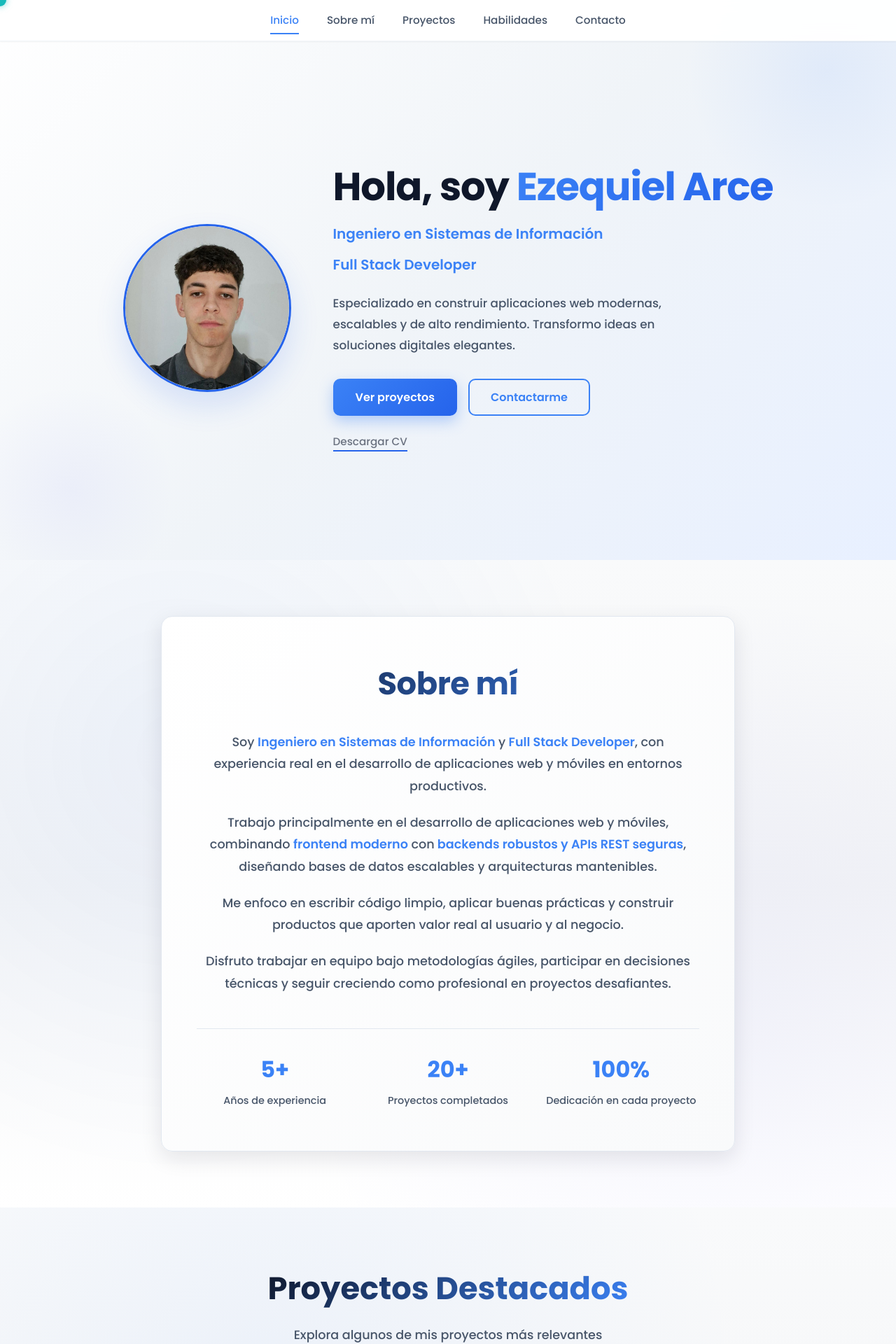
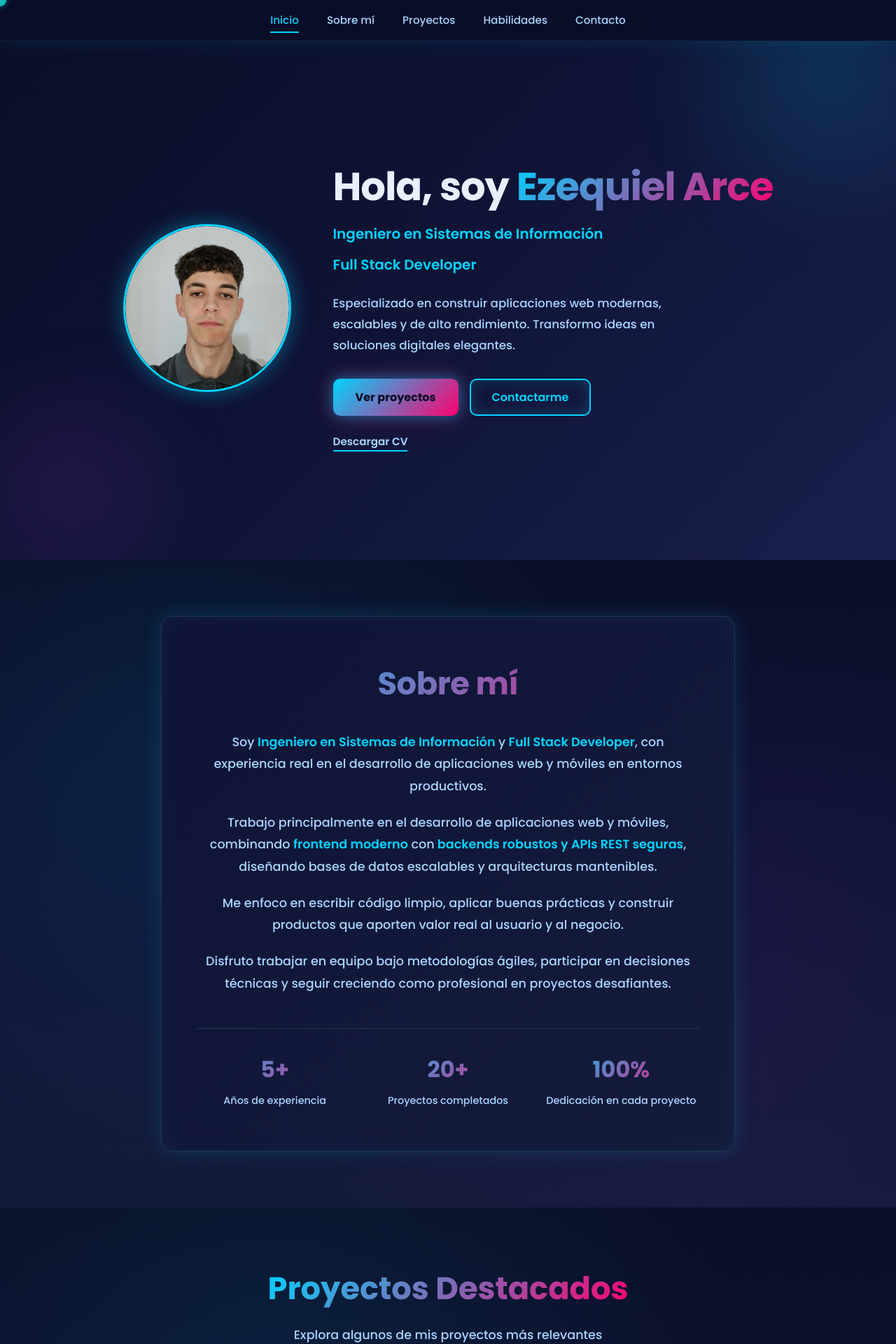
Before and after one commit to ezearce/portfolio-arce, a Next.js app: page / in a window 1280 px wide. Shown: the top 1920 px of the page at 70% size. Built offline with nearby package versions, Linux system fonts and the light colour scheme.

Commit message:
Dark mode futurista: paleta neon cyan/pink, sin imágenes de fondo, efectos glowing

```diff
--- a/src/styles/About.module.css
+++ b/src/styles/About.module.css
@@ -4,7 +4,7 @@
   align-items: center;
   justify-content: center;
   padding: 80px 20px;
-  background: linear-gradient(180deg, #f9fafb 0%, #f3f4f6 50%, #ffffff 100%);
+  background: linear-gradient(180deg, #0a0e27 0%, #0f1437 50%, #141b3a 100%);
   position: relative;
   overflow: hidden;
 }
@@ -17,8 +17,8 @@
   right: 0;
   bottom: 0;
   background:
-    radial-gradient(circle at 20% 30%, rgba(59, 130, 246, 0.06) 0%, transparent 50%),
-    radial-gradient(circle at 80% 70%, rgba(99, 102, 241, 0.05) 0%, transparent 50%);
+    radial-gradient(circle at 20% 30%, rgba(0, 212, 255, 0.08) 0%, transparent 50%),
+    radial-gradient(circle at 80% 70%, rgba(181, 55, 242, 0.06) 0%, transparent 50%);
   pointer-events: none;
 }
 
@@ -27,10 +27,10 @@
   max-width: 820px;
   padding: 60px 50px;
   text-align: center;
-  background: linear-gradient(135deg, #ffffff 0%, #f9fafb 100%);
+  background: linear-gradient(135deg, #0f1437 0%, #141b3a 100%);
   border-radius: 16px;
-  border: 1px solid #e2e8f0;
-  box-shadow: 0 10px 30px rgba(15, 23, 42, 0.1);
+  border: 1px solid #1e3a52;
+  box-shadow: 0 0 30px rgba(0, 212, 255, 0.15), inset 0 0 30px rgba(0, 212, 255, 0.05);
   position: relative;
   z-index: 10;
 
@@ -47,9 +47,9 @@
 .title {
   font-size: 2.8rem;
   font-weight: 700;
-  color: #0f172a;
+  color: #e8f0ff;
   margin-bottom: 32px;
-  background: linear-gradient(135deg, #0f172a 0%, #3b82f6 100%);
+  background: linear-gradient(135deg, #00d4ff 0%, #ff006e 100%);
   -webkit-background-clip: text;
   -webkit-text-fill-color: transparent;
   background-clip: text;
@@ -59,13 +59,13 @@
 .text {
   font-size: 1.1rem;
   line-height: 1.8;
-  color: #475569;
+  color: #a8d5ff;
   margin-bottom: 20px;
   font-weight: 500;
 }
 
 .text strong {
-  color: #3b82f6;
+  color: #00d4ff;
   font-weight: 600;
 }
 
@@ -75,7 +75,7 @@
   gap: 24px;
   margin-top: 48px;
   padding-top: 32px;
-  border-top: 1px solid var(--border-color);
+  border-top: 1px solid #1e3a52;
 }
 
 .stat {
@@ -85,13 +85,16 @@
 .statValue {
   font-size: 2rem;
   font-weight: 700;
-  color: #3b82f6;
+  background: linear-gradient(135deg, #00d4ff 0%, #ff006e 100%);
+  -webkit-background-clip: text;
+  -webkit-text-fill-color: transparent;
+  background-clip: text;
   margin-bottom: 8px;
 }
 
 .statLabel {
   font-size: 0.9rem;
-  color: #475569;
+  color: #a8d5ff;
   font-weight: 500;
 }
 
--- a/src/styles/Hero.module.css
+++ b/src/styles/Hero.module.css
@@ -5,32 +5,34 @@
   align-items: center;
   justify-content: center;
   text-align: center;
-  background: linear-gradient(135deg, #ffffff 0%, #f0f4f8 50%, #e8f0ff 100%);
+  background: linear-gradient(135deg, #0a0e27 0%, #0f1437 50%, #1a1f4d 100%);
   overflow: hidden;
 }
 
 .hero::before {
   content: '';
   position: absolute;
-  width: 400px;
-  height: 400px;
-  background: radial-gradient(circle, rgba(59, 130, 246, 0.08) 0%, transparent 70%);
+  width: 500px;
+  height: 500px;
+  background: radial-gradient(circle, rgba(0, 212, 255, 0.15) 0%, transparent 70%);
   border-radius: 50%;
-  top: -100px;
-  right: -100px;
+  top: -150px;
+  right: -150px;
   pointer-events: none;
+  filter: blur(40px);
 }
 
 .hero::after {
   content: '';
   position: absolute;
-  width: 300px;
-  height: 300px;
-  background: radial-gradient(circle, rgba(99, 102, 241, 0.06) 0%, transparent 70%);
+  width: 400px;
+  height: 400px;
+  background: radial-gradient(circle, rgba(181, 55, 242, 0.12) 0%, transparent 70%);
   border-radius: 50%;
-  bottom: -50px;
-  left: -50px;
+  bottom: -100px;
+  left: -100px;
   pointer-events: none;
+  filter: blur(40px);
 }
 
 /* CONTENEDOR GENERAL */
@@ -68,14 +70,14 @@
 .title {
   font-size: 3.5rem;
   font-weight: 700;
-  color: #0f172a;
+  color: #e8f0ff;
   line-height: 1.1;
   margin-bottom: 12px;
   letter-spacing: -0.02em;
 }
 
 .title span {
-  background: linear-gradient(135deg, #3b82f6 0%, #2563eb 100%);
+  background: linear-gradient(135deg, #00d4ff 0%, #ff006e 100%);
   -webkit-background-clip: text;
   -webkit-text-fill-color: transparent;
   background-clip: text;
@@ -87,18 +89,18 @@
   gap: 12px;
   margin: 20px 0 24px;
   font-size: 1.25rem;
-  color: #475569;
+  color: #a8d5ff;
   font-weight: 500;
 }
 
 .line {
-  color: #3b82f6;
+  color: #00d4ff;
   font-weight: 600;
 }
 
 .description {
   font-size: 1.05rem;
-  color: #475569;
+  color: #a8d5ff;
   line-height: 1.8;
   margin-bottom: 32px;
   max-width: 500px;
@@ -110,8 +112,8 @@
   height: 240px;
   border-radius: 50%;
   overflow: hidden;
-  border: 3px solid #2563eb;
-  box-shadow: 0 20px 40px rgba(37, 99, 235, 0.15);
+  border: 3px solid #00d4ff;
+  box-shadow: 0 0 30px rgba(0, 212, 255, 0.4), inset 0 0 30px rgba(0, 212, 255, 0.1);
   margin-right: 0;
   flex-shrink: 0;
 }
@@ -136,43 +138,44 @@
 }
 
 .primary {
-  background: linear-gradient(135deg, #3b82f6 0%, #2563eb 100%);
-  color: #ffffff;
+  background: linear-gradient(135deg, #00d4ff 0%, #ff006e 100%);
+  color: #0a0e27;
   padding: 14px 32px;
   border-radius: 10px;
-  font-weight: 600;
+  font-weight: 700;
   text-decoration: none;
   border: none;
   cursor: pointer;
-  transition: all 0.3s ease;
+  transition: all 0.4s ease;
   font-size: 1rem;
-  box-shadow: 0 8px 20px rgba(59, 130, 246, 0.35);
+  box-shadow: 0 0 20px rgba(0, 212, 255, 0.5), 0 0 40px rgba(255, 0, 110, 0.3);
 }
 
 .primary:hover {
-  background: linear-gradient(135deg, #2563eb 0%, #1e40af 100%);
-  box-shadow: 0 12px 30px rgba(59, 130, 246, 0.45);
+  box-shadow: 0 0 30px rgba(0, 212, 255, 0.8), 0 0 60px rgba(255, 0, 110, 0.5);
   transform: translateY(-3px);
 }
 
 .secondary {
-  border: 2px solid #3b82f6;
-  color: #3b82f6;
+  border: 2px solid #00d4ff;
+  color: #00d4ff;
   padding: 12px 30px;
   border-radius: 10px;
   font-weight: 600;
   text-decoration: none;
   background: transparent;
   cursor: pointer;
-  transition: all 0.3s ease;
+  transition: all 0.4s ease;
   font-size: 1rem;
+  box-shadow: inset 0 0 20px rgba(0, 212, 255, 0.2);
 }
 
 .secondary:hover {
-  background: #eff6ff;
-  border-color: #2563eb;
-  color: #2563eb;
+  background: rgba(0, 212, 255, 0.15);
+  border-color: #ff006e;
+  color: #ff006e;
   transform: translateY(-2px);
+  box-shadow: inset 0 0 20px rgba(255, 0, 110, 0.2);
 }
 
 /* CV */
@@ -181,18 +184,18 @@
 }
 
 .cvButton {
-  color: #6b7280;
+  color: #a8d5ff;
   text-decoration: none;
   font-size: 0.95rem;
-  font-weight: 500;
-  border-bottom: 2px solid #2563eb;
+  font-weight: 600;
+  border-bottom: 2px solid #00d4ff;
   padding-bottom: 2px;
   cursor: pointer;
   transition: all 0.3s ease;
 }
 
 .cvButton:hover {
-  color: #2563eb;
+  color: #00d4ff;
 }
 
 /* responsive */
--- a/src/styles/ProjectsCarousel.module.css
+++ b/src/styles/ProjectsCarousel.module.css
@@ -8,7 +8,7 @@
   min-height: 100vh;
   padding: 80px 40px;
   overflow: visible;
-  background: linear-gradient(180deg, #f9fafb 0%, #f3f4f6 50%, #ffffff 100%);
+  background: linear-gradient(180deg, #0a0e27 0%, #0f1437 50%, #141b3a 100%);
 }
 
 .projects::before {
@@ -19,8 +19,8 @@
   right: 0;
   bottom: 0;
   background:
-    radial-gradient(circle at 30% 20%, rgba(59, 130, 246, 0.06) 0%, transparent 50%),
-    radial-gradient(circle at 70% 80%, rgba(99, 102, 241, 0.05) 0%, transparent 50%);
+    radial-gradient(circle at 30% 20%, rgba(0, 212, 255, 0.08) 0%, transparent 50%),
+    radial-gradient(circle at 70% 80%, rgba(181, 55, 242, 0.06) 0%, transparent 50%);
   pointer-events: none;
 }
 
@@ -42,9 +42,9 @@
 .sectionTitle {
   font-size: 2.8rem;
   font-weight: 700;
-  color: #0f172a;
+  color: #e8f0ff;
   margin-bottom: 16px;
-  background: linear-gradient(135deg, #0f172a 0%, #3b82f6 100%);
+  background: linear-gradient(135deg, #00d4ff 0%, #ff006e 100%);
   -webkit-background-clip: text;
   -webkit-text-fill-color: transparent;
   background-clip: text;
@@ -52,7 +52,7 @@
 
 .subtitle {
   font-size: 1.1rem;
-  color: #475569;
+  color: #a8d5ff;
   font-weight: 500;
 }
 
@@ -88,11 +88,11 @@
   grid-template-columns: 1fr 1fr;
   gap: 48px;
   align-items: center;
-  background: linear-gradient(135deg, #ffffff 0%, #f9fafb 100%);
-  border: 1px solid #e2e8f0;
+  background: linear-gradient(135deg, #0f1437 0%, #141b3a 100%);
+  border: 1px solid #1e3a52;
   border-radius: 20px;
   padding: 50px;
-  box-shadow: 0 10px 30px rgba(15, 23, 42, 0.1);
+  box-shadow: 0 0 30px rgba(0, 212, 255, 0.15), inset 0 0 30px rgba(0, 212, 255, 0.05);
   min-height: 420px;
   transition: all 0.4s ease;
   position: relative;
@@ -100,8 +100,9 @@
 }
 
 .slideContent:hover {
-  box-shadow: 0 20px 50px rgba(15, 23, 42, 0.15);
+  box-shadow: 0 0 50px rgba(0, 212, 255, 0.25), inset 0 0 30px rgba(0, 212, 255, 0.1);
   transform: translateY(-5px);
+  border-color: #00d4ff;
 }
 
 /* Image Section */
@@ -147,7 +148,7 @@
 .projectTitle {
   font-size: 2rem;
   font-weight: 700;
-  color: #0f172a;
+  color: #e8f0ff;
   margin: 0;
   letter-spacing: -0.01em;
 }
@@ -155,7 +156,7 @@
 .projectDescription {
   font-size: 1rem;
   line-height: 1.8;
-  color: #475569;
+  color: #a8d5ff;
   margin: 0;
   font-weight: 500;
 }
@@ -170,15 +171,15 @@
 
 .actionButton {
   display: inline-block;
-  background: linear-gradient(135deg, #3b82f6 0%, #2563eb 100%);
-  color: #ffffff;
+  background: linear-gradient(135deg, #00d4ff 0%, #ff006e 100%);
+  color: #0a0e27;
   padding: 14px 32px;
   border-radius: 10px;
   text-decoration: none;
-  font-weight: 600;
+  font-weight: 700;
   font-size: 1rem;
   transition: all 0.3s ease;
-  box-shadow: 0 8px 20px rgba(59, 130, 246, 0.35);
+  box-shadow: 0 0 20px rgba(0, 212, 255, 0.5), 0 0 40px rgba(255, 0, 110, 0.3);
   width: fit-content;
   border: none;
   cursor: pointer;
@@ -186,8 +187,7 @@
 
 .actionButton:hover {
   transform: translateY(-3px);
-  box-shadow: 0 12px 30px rgba(59, 130, 246, 0.45);
-  background: linear-gradient(135deg, #2563eb 0%, #1e40af 100%);
+  box-shadow: 0 0 30px rgba(0, 212, 255, 0.8), 0 0 60px rgba(255, 0, 110, 0.5);
 }
 
 .repoLinks {
@@ -227,9 +227,9 @@
 }
 
 .navButton {
-  background: #ffffff;
-  border: 2px solid #e2e8f0;
-  color: #0f172a;
+  background: #0f1437;
+  border: 2px solid #1e3a52;
+  color: #00d4ff;
   font-size: 1.5rem;
   width: 48px;
   height: 48px;
@@ -240,7 +240,42 @@
   align-items: center;
   justify-content: center;
   font-weight: 600;
-  box-shadow: 0 4px 12px rgba(15, 23, 42, 0.08);
+  box-shadow: 0 0 15px rgba(0, 212, 255, 0.2);
+}
+
+.navButton:hover:not(.disabled) {
+  background: linear-gradient(135deg, #00d4ff 0%, #ff006e 100%);
+  color: #0a0e27;
+  border-color: #00d4ff;
+  transform: scale(1.15);
+  box-shadow: 0 0 30px rgba(0, 212, 255, 0.4), 0 0 50px rgba(255, 0, 110, 0.2);
+}
+
+.navButton.disabled {
+  opacity: 0.3;
+  cursor: not-allowed;
+}
+
+.dot {
+  width: 12px;
+  height: 12px;
+  border-radius: 50%;
+  background: #1e3a52;
+  border: 1px solid #1e3a52;
+  cursor: pointer;
+  transition: all 0.3s ease;
+}
+
+.dot:hover {
+  background: #00d4ff;
+  transform: scale(1.3);
+}
+
+.dot.active {
+  background: #00d4ff;
+  width: 28px;
+  border-radius: 6px;
+  box-shadow: 0 0 10px rgba(0, 212, 255, 0.5);
 }
 
 .navButton:hover:not(.disabled) {
@@ -293,26 +328,26 @@
 
 .ctaText {
   font-size: 1.1rem;
-  color: #475569;
+  color: #a8d5ff;
   margin-bottom: 20px;
   font-weight: 500;
 }
 
 .githubButton {
   display: inline-block;
-  background: linear-gradient(135deg, #3b82f6 0%, #2563eb 100%);
-  color: white;
+  background: linear-gradient(135deg, #00d4ff 0%, #ff006e 100%);
+  color: #0a0e27;
   padding: 14px 32px;
   border-radius: 10px;
   text-decoration: none;
-  font-weight: 600;
+  font-weight: 700;
   transition: all 0.3s ease;
-  box-shadow: 0 8px 20px rgba(59, 130, 246, 0.35);
+  box-shadow: 0 0 20px rgba(0, 212, 255, 0.5), 0 0 40px rgba(255, 0, 110, 0.3);
 }
 
 .githubButton:hover {
   transform: translateY(-3px);
-  box-shadow: 0 12px 30px rgba(59, 130, 246, 0.45);
+  box-shadow: 0 0 30px rgba(0, 212, 255, 0.8), 0 0 60px rgba(255, 0, 110, 0.5);
 }
 
 /* Responsive */
--- a/src/styles/globals.css
+++ b/src/styles/globals.css
@@ -1,22 +1,25 @@
 @import url('https://fonts.googleapis.com/css2?family=Poppins:wght@400;500;600;700&display=swap');
 
-/* CSS Variables - Paleta Minimalista Moderna Premium */
+/* CSS Variables - Dark Futurista */
 :root {
-  --bg-primary: #ffffff;
-  --bg-secondary: #f9fafb;
-  --bg-tertiary: #f3f4f6;
-  --text-primary: #0f172a;
-  --text-secondary: #475569;
-  --text-tertiary: #94a3b8;
-  --accent-primary: #3b82f6;
-  --accent-hover: #2563eb;
-  --accent-light: #eff6ff;
-  --border-color: #e2e8f0;
-  --border-light: #f1f5f9;
-  --shadow-sm: 0 1px 2px 0 rgba(0, 0, 0, 0.05);
-  --shadow-md: 0 4px 6px -1px rgba(0, 0, 0, 0.1);
-  --shadow-lg: 0 10px 15px -3px rgba(0, 0, 0, 0.15);
-  --shadow-xl: 0 20px 25px -5px rgba(0, 0, 0, 0.15);
+  --bg-primary: #0a0e27;
+  --bg-secondary: #0f1437;
+  --bg-tertiary: #141b3a;
+  --text-primary: #e8f0ff;
+  --text-secondary: #a8d5ff;
+  --text-tertiary: #7c9ccd;
+  --accent-primary: #00d4ff;
+  --accent-hover: #00a8cc;
+  --accent-light: #003d4d;
+  --border-color: #1e3a52;
+  --border-light: #0f2847;
+  --neon-pink: #ff006e;
+  --neon-purple: #b537f2;
+  --neon-cyan: #00d4ff;
+  --shadow-sm: 0 1px 2px 0 rgba(0, 212, 255, 0.05);
+  --shadow-md: 0 4px 6px -1px rgba(0, 212, 255, 0.1);
+  --shadow-lg: 0 10px 15px -3px rgba(0, 212, 255, 0.15);
+  --shadow-xl: 0 20px 25px -5px rgba(0, 212, 255, 0.25);
 }
 
 /* Estilos generales */
@@ -28,7 +31,7 @@
 }
 
 body {
-  background-color: var(--bg-primary);
+  background-color: #0a0e27;
   color: var(--text-primary);
   line-height: 1.6;
   -webkit-font-smoothing: antialiased;
@@ -39,9 +42,9 @@ html {
   scroll-behavior: smooth;
 }
 
-/* Navbar - Minimalista Moderno */
+/* Navbar - Dark Futurista */
 .navbar {
-  background-color: rgba(255, 255, 255, 0.95);
+  background-color: rgba(10, 14, 39, 0.95);
   backdrop-filter: blur(10px);
   padding: 1rem 2rem;
   width: 100%;
@@ -49,7 +52,7 @@ html {
   top: 0;
   left: 0;
   z-index: 100;
-  box-shadow: var(--shadow-sm);
+  box-shadow: 0 0 30px rgba(0, 212, 255, 0.1);
   border-bottom: 1px solid var(--border-light);
 }
 
@@ -79,8 +82,24 @@ nav {
   padding: 0.5rem 0;
   font-weight: 500;
   font-size: 0.95rem;
-  transition: color 0.3s ease;
+  transition: all 0.3s ease;
   border-bottom: 2px solid transparent;
+  position: relative;
+}
+
+.nav-list li a::after {
+  content: '';
+  position: absolute;
+  bottom: 0;
+  left: 0;
+  width: 0;
+  height: 2px;
+  background: var(--accent-primary);
+  transition: width 0.3s ease;
+}
+
+.nav-list li a:hover::after {
+  width: 100%;
 }
 
 section {
@@ -91,7 +110,10 @@ section {
 /* Navbar link - Seleccionado */
 .nav-list li a.selected {
   color: var(--accent-primary);
-  border-bottom: 2px solid var(--accent-primary);
+}
+
+.nav-list li a.selected::after {
+  width: 100%;
 }
 
 /* Navbar link - Hover */
@@ -118,8 +140,9 @@ section {
 }
 
 .sectionBg {
-  background: linear-gradient(180deg, #ffffff 0%, #f9fafb 50%, #f3f4f6 100%);
+  background: linear-gradient(180deg, #0a0e27 0%, #0f1437 50%, #141b3a 100%);
   position: relative;
+  overflow: hidden;
 }
 
 .sectionBg::before {
@@ -130,8 +153,9 @@ section {
   right: 0;
   bottom: 0;
   background:
-    radial-gradient(circle at 20% 50%, rgba(59, 130, 246, 0.05) 0%, transparent 50%),
-    radial-gradient(circle at 80% 80%, rgba(99, 102, 241, 0.04) 0%, transparent 50%);
+    radial-gradient(circle at 20% 50%, rgba(0, 212, 255, 0.08) 0%, transparent 50%),
+    radial-gradient(circle at 80% 80%, rgba(181, 55, 242, 0.06) 0%, transparent 50%),
+    radial-gradient(circle at 50% 0%, rgba(255, 0, 110, 0.04) 0%, transparent 70%);
   pointer-events: none;
 }
 
```
Also changed, not shown: src/components/Skills.js (+0 -11 lines), src/styles/Contact.module.css (+30 -31 lines), src/styles/Skills.module.css (+23 -20 lines).
